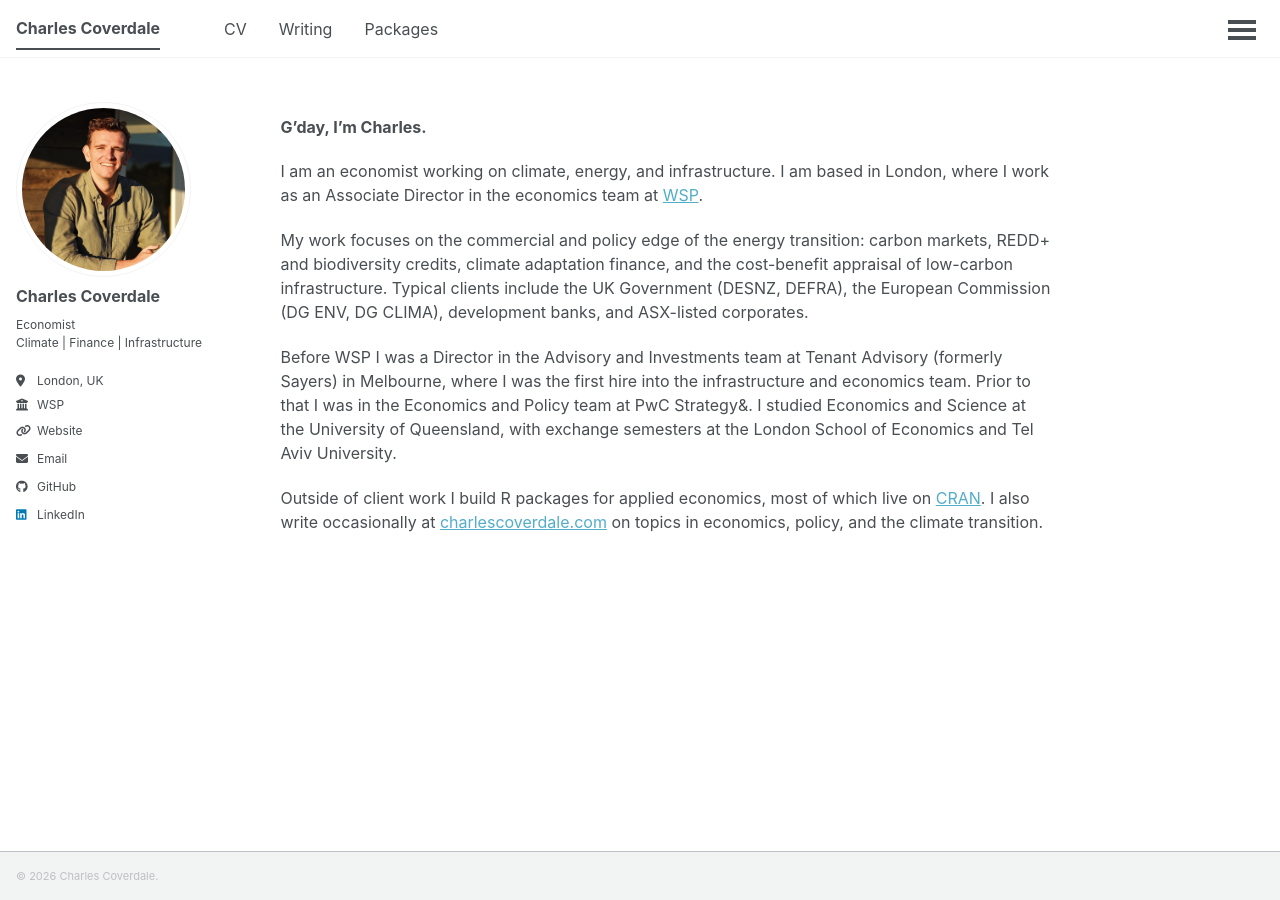
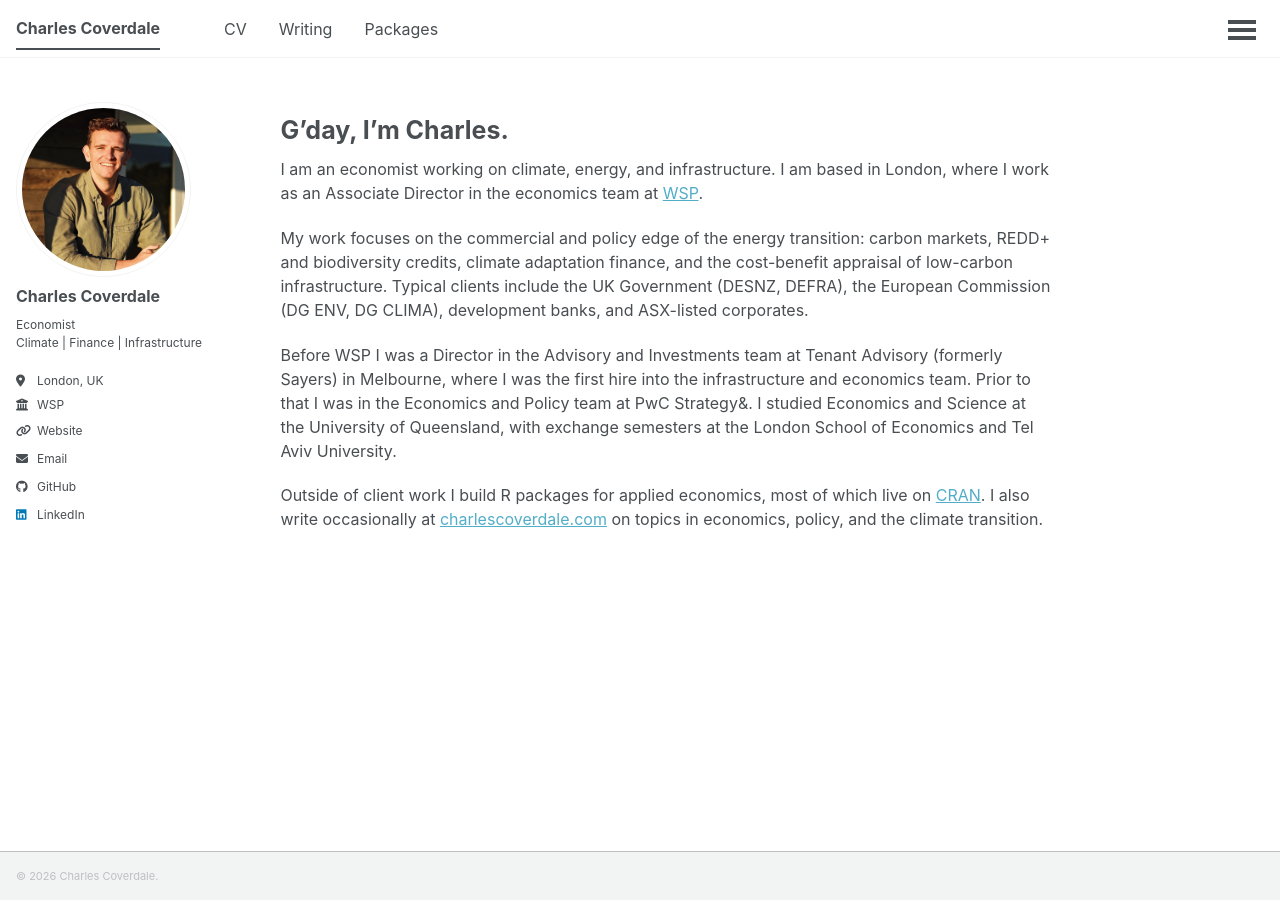
Before and after one commit to charlescoverdale/charlescoverdale.github.io, a Jekyll site: the page built from _pages/about.md, in a window 1280 px wide. Built offline with Jekyll 4.4.1, drawn with Linux system fonts in a browser that asks for light colours; a script that is not in the unit is left out.

Commit message:
Make greeting an h1 heading

```diff
--- a/_pages/about.md
+++ b/_pages/about.md
@@ -7,7 +7,7 @@ redirect_from:
   - /about.html
 ---
 
-**G'day, I'm Charles.**
+# G'day, I'm Charles.
 
 I am an economist working on climate, energy, and infrastructure. I am based in London, where I work as an Associate Director in the economics team at [WSP](https://www.wsp.com/).
 
```
